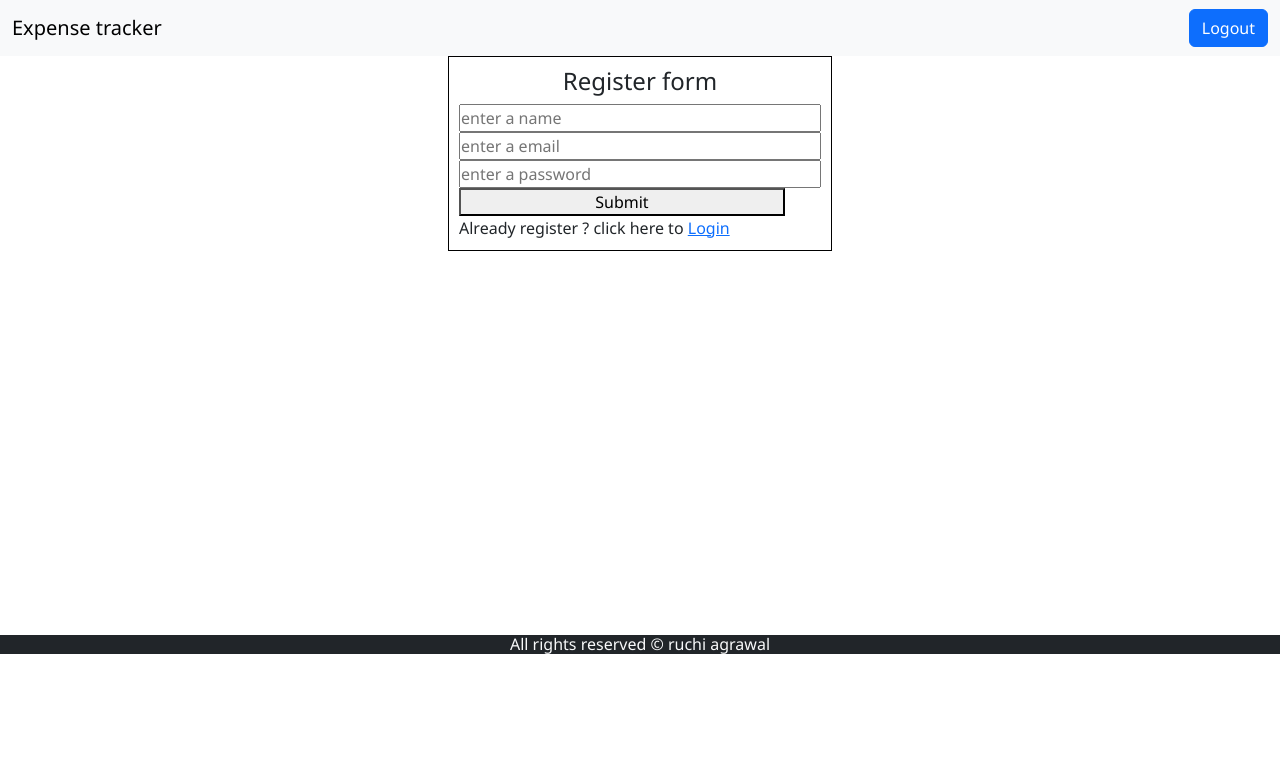
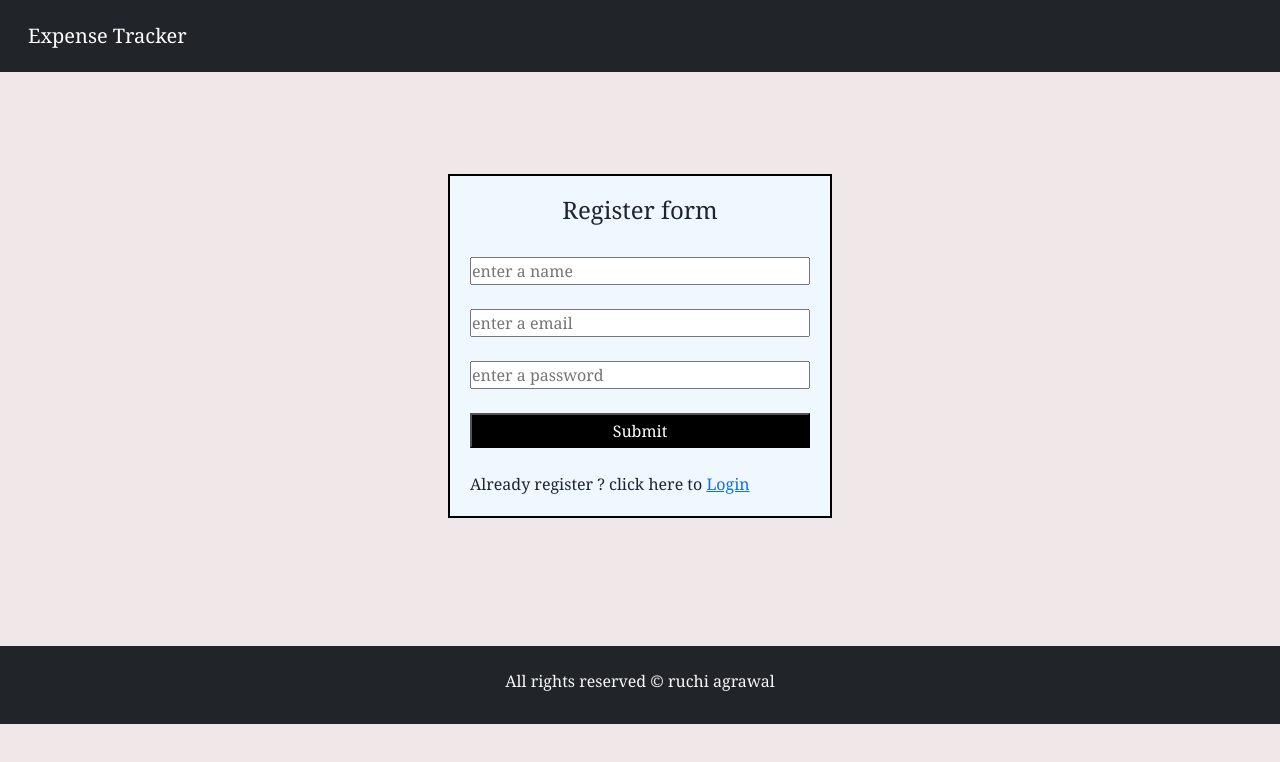
Before and after one commit to RuchiAgrawal9186/Expense-Tracker, a React (Create React App) app in the folder expense-tracker/: page /register in a window 1280 px wide. Shown: the top 762 px of the page. Built offline with nearby package versions, Linux system fonts and the light colour scheme.

Commit message:
add styling to all page to make interactive site

```diff
--- a/expense-tracker/public/index.html
+++ b/expense-tracker/public/index.html
@@ -35,6 +35,13 @@
     -->
     <link href="https://cdn.jsdelivr.net/npm/bootstrap@5.3.1/dist/css/bootstrap.min.css" rel="stylesheet" integrity="sha384-4bw+/aepP/YC94hEpVNVgiZdgIC5+VKNBQNGCHeKRQN+PtmoHDEXuppvnDJzQIu9" crossorigin="anonymous">
 <script src="https://cdn.jsdelivr.net/npm/bootstrap@5.3.1/dist/js/bootstrap.bundle.min.js" integrity="sha384-HwwvtgBNo3bZJJLYd8oVXjrBZt8cqVSpeBNS5n7C8IVInixGAoxmnlMuBnhbgrkm" crossorigin="anonymous"></script>
+
+<link href="https://cdn.jsdelivr.net/npm/bootstrap@5.2.0-beta1/dist/css/bootstrap.min.css" rel="stylesheet"
+        integrity="sha384-0evHe/X+R7YkIZDRvuzKMRqM+OrBnVFBL6DOitfPri4tjfHxaWutUpFmBp4vmVor" crossorigin="anonymous">
+
+        <script src="https://ajax.googleapis.com/ajax/libs/jquery/3.5.1/jquery.min.js"></script>
+    <script src="https://cdnjs.cloudflare.com/ajax/libs/popper.js/1.16.0/umd/popper.min.js"></script>
+    <script src="https://maxcdn.bootstrapcdn.com/bootstrap/4.5.2/js/bootstrap.min.js"></script>
     <title>Expense Tracker</title>
   </head>
   <body>
--- a/expense-tracker/src/components/Analytics.jsx
+++ b/expense-tracker/src/components/Analytics.jsx
@@ -24,7 +24,7 @@ const Analytics = ({alltransaction}) => {
   return (
     <>
        <div className='row m-3'>
-        <div className="col-md-4">
+        <div className="col-md-3">
             <div className="card">
                 <div className="card-header">
                     Total Transactions : {totaltransaction}
@@ -41,7 +41,7 @@ const Analytics = ({alltransaction}) => {
             </div>
         </div>
 
-        <div className="col-md-4">
+        <div className="col-md-3">
             <div className="card">
                 <div className="card-header">
                     Total TurnOver : {totalturnover}
@@ -57,10 +57,8 @@ const Analytics = ({alltransaction}) => {
                 </div>
             </div>
         </div>
-       </div>
 
-       <div className='row m-3'>
-        <div className='col-md-4'>
+        <div className='col-md-3'>
             <h4>Categorywise Income</h4>
             {
                 categories.map((category)=>{
@@ -80,7 +78,7 @@ const Analytics = ({alltransaction}) => {
                 })
             }
         </div>
-        <div className='col-md-4'>
+        <div className='col-md-3'>
             <h4>Categorywise Expense</h4>
             {
                 categories.map((category)=>{
@@ -101,6 +99,7 @@ const Analytics = ({alltransaction}) => {
             }
         </div>
        </div>
+
     </>
   )
 }
--- a/expense-tracker/src/components/Layout/Footer.js
+++ b/expense-tracker/src/components/Layout/Footer.js
@@ -2,7 +2,7 @@ import React from 'react'
 
 const Footer = () => {
   return (
-    <div className='bg-dark text-light' style={{marginTop:"30%"}}>
+    <div className='bg-dark text-light' style={{marginTop:"10%",padding:"2%"}}>
         <h6 className='text-center'>All rights reserved &copy; ruchi agrawal</h6>
     </div>
   )
--- a/expense-tracker/src/components/Layout/Header.js
+++ b/expense-tracker/src/components/Layout/Header.js
@@ -4,39 +4,41 @@ import { useNavigate } from 'react-router-dom'
 const Header = () => {
   const [loginuser,setloginuser]=useState("")
   const navigate = useNavigate()
+
+  const user = JSON.parse(localStorage.getItem("user"));
+
   const handlelogout  = ()=>{
     localStorage.removeItem("user")
+    setloginuser("")
     navigate("/login")
   }
-  useEffect(()=>{
-   const user=JSON.parse(localStorage.getItem("user"))
-   if(user)
-   {
-    setloginuser(user.name)
-   }
-  },[])
+  // useEffect(()=>{
+  //  const user=JSON.parse(localStorage.getItem("user"))
+  //  if(user)
+  //  {
+  //   setloginuser(user.name)
+  //  }
+  // },[])
 
   return <>
-  <nav className="navbar navbar-expand-lg bg-body-tertiary">
+  <nav className="navbar navbar-expand-lg bg-body-tertiary navbar-dark bg-dark p-3">
   <div className="container-fluid">
     <button className="navbar-toggler" type="button" data-bs-toggle="collapse" data-bs-target="#navbarTogglerDemo01" aria-controls="navbarTogglerDemo01" aria-expanded="false" aria-label="Toggle navigation">
       <span className="navbar-toggler-icon">
       </span></button>
     <div className="collapse navbar-collapse" id="navbarTogglerDemo01">
-      <a className="navbar-brand" href="/">Expense tracker</a>
-      {/* <ul className="navbar-nav ms-auto mb-2 mb-lg-0">
-        <a className="nav-item">
-          <a className="nav-link active" aria-current="page" href="#">Home</a>
-        </a>
-      </ul> */}
+      <a className="navbar-brand" href="/">Expense Tracker</a>
+      {user && (
       <ul className="navbar-nav ms-auto mb-2 mb-lg-0">
         <a className="nav-item">
-          <a className="nav-link active" aria-current="page" href="#">{loginuser}</a>
+          <a className="nav-link active m-2" aria-current="page" href="#">{user.name}</a>
         </a>
-      </ul>
+      </ul>)}
+
+      {user &&(
        <a className="nav-item">
-        <button className="btn btn-primary" aria-current="page" href="/login" onClick={handlelogout}>Logout</button>
-      </a>
+        <button className="btn btn-danger" aria-current="page" href="/login" onClick={handlelogout}>Logout</button>
+      </a>)}
 
 
     </div>
--- a/expense-tracker/src/index.css
+++ b/expense-tracker/src/index.css
@@ -1,27 +1,37 @@
 *{
   margin: 0;
-  font-family: 'Noto Sans', sans-serif;
+  font-family:Georgia, 'Times New Roman', Times, serif;
   padding: 0;
   box-sizing: border-box;
+
+}
+body{
+  background-color: rgb(240, 232, 232);
 }
 
-code {
+/* code {
   font-family: source-code-pro, Menlo, Monaco, Consolas, 'Courier New',
     monospace;
-}
+} */
 
 .register-page{
   margin: auto;
   width: 30%;
-  padding: 10px;
-  border: 1px solid black;
+  padding: 20px;
+  border: 2px solid black;
+  background-color: aliceblue;
+  margin-top: 8%;
+  flex-direction: column;
 
 }
 .login-page{
   margin: auto;
   width: 30%;
-  padding: 10px;
-  border: 1px solid black;
+  padding: 20px;
+  border: 2px solid black;
+  background-color: aliceblue;
+  margin-top: 8%;
+  flex-direction: column;
 
 }
 
@@ -31,6 +41,8 @@ code {
   justify-content: space-between;
   padding: 15px 20px;
   box-shadow:  0 0 3px gray;
+  margin: 1%;
+  background-color: azure;
 }
 
 /* icons */
@@ -51,3 +63,11 @@ code {
   color:gray
 
 }
+.table{
+  border: 2px solid black;
+  margin: auto;
+  width:98%;
+  font-weight: bolder;
+  /* background-color: gray; */
+
+}
--- a/expense-tracker/src/pages/Login.jsx
+++ b/expense-tracker/src/pages/Login.jsx
@@ -3,6 +3,7 @@ import { Link, useNavigate } from 'react-router-dom';
 import { url } from "../url.js";
 import axios from "axios";
 import Spinner from '../components/Spinner.jsx';
+import {message} from "antd"
 
 const Login = () => {
   const [email, setemail] = useState("");
@@ -31,15 +32,17 @@ const Login = () => {
       setloading(true)
       const response = await axios.post(`${url}/users/login`, obj);
       const data = response.data;
-      console.log(data);
-      console.log("login done");
+      // console.log(data);
+      // console.log("login done");
       localStorage.setItem("user", JSON.stringify({ ...data.user, password: "" }));
+      message.success("Login Successfully")
       navigate("/");
       setloading(false)
     } catch (error) {
       setloading(false)
-      console.log("not login");
-      console.log(error);
+      message.error("Not able login Something wrong.")
+      // console.log("not login");
+      // console.log(error);
     }
   };
 
@@ -53,13 +56,16 @@ const Login = () => {
     {loading ? <Spinner></Spinner> :
       <div className='login-page'>
 
-        <h2>Login form</h2>
+        <h2 style={{textAlign:"center"}}>Login form</h2>
+        <br />
         <form action="" onSubmit={handleSubmit}>
           <input type="email" name="email" value={email} placeholder='enter an email' style={{ width: "100%" }} onChange={(e) => setemail(e.target.value)} />
           <br />
+          <br />
           <input type="password" name="password" value={password} placeholder='enter a password' style={{ width: "100%" }} onChange={(e) => setpassword(e.target.value)} />
           <br />
-          <button style={{ width: "90%" }}>Submit</button>
+          <br />
+          <button style={{ width: "100%" ,backgroundColor:"black",color:"white",padding:"1%",cursor:"pointer"}}>Submit</button>
           <br />
           <br />
           New User? Click here to <Link to='/register'>Register</Link>
--- a/expense-tracker/src/pages/Register.jsx
+++ b/expense-tracker/src/pages/Register.jsx
@@ -2,55 +2,61 @@ import React, { useEffect, useState } from 'react'
 import { Link ,useNavigate} from 'react-router-dom'
 import {url} from "../url.js"
 import axios from "axios"
+import {message} from "antd"
 
 const Register = () => {
 
     const [name,setname] = useState("")
     const [email,setemail] = useState("")
     const [password,setpassword]=useState("")
+    const [loading,setloading]=useState(false)
 
     const navigate = useNavigate()
 
-    // useEffect(()=>{
-    //   if(localStorage.getItem("user"))
-    //   {
-    //     navigate("/")
-    //   }
-    // },[navigate])
+    useEffect(()=>{
+      if(localStorage.getItem("user"))
+      {
+        navigate("/")
+      }
+    },[navigate])
 
-    const handleSubmit = (e) =>{
+    const handleSubmit = async(e) =>{
         e.preventDefault()
 
         let obj = {
             name,email,password
         }
-        axios.post(`${url}/users/register`,obj)
-        .then((res)=>{
-          console.log(res.data)
-          console.log("register done")
-          navigate("/login")
-        })
-        .catch((err)=>{
-          console.log("not register")
-          console.log(err)
-        })
-        console.log(obj)
-
+        try {
+          setloading(true)
+          const response = await axios.post(`${url}/users/register`, obj);
+          const data = response.data;
+          message.success("Register Successfully")
+          navigate("/login");
+          setloading(false)
+        } catch (error) {
+          setloading(false)
+          message.error("Not able Rrgister Something wrong.")
+        }
     }
   return (
     <>
     <div className='register-page'>
         <h4 style={{textAlign:"center"}}>Register form</h4>
+        <br />
      <form action="" onSubmit={handleSubmit}>
 
         <input type="text" name="name" value = {name} placeholder='enter a name' style={{width:"100%"}} onChange={(e)=>setname(e.target.value)}/>
         <br />
+        <br />
 
         <input type="email" name="email" value = {email} placeholder='enter a email' style={{width:"100%"}}  onChange={(e)=>setemail(e.target.value)}/>
         <br />
+        <br />
         <input type="password" name="password" value = {password} placeholder='enter a password' style={{width:"100%"}}  onChange={(e)=>setpassword(e.target.value)}/>
         <br />
-        <button style={{width:"90%"}}>Submit</button>
+        <br />
+        <button style={{width:"100%",backgroundColor:"black",color:"white",padding:"1%",cursor:"pointer"}}>Submit</button>
+        <br />
         <br />
         Already register ? click here to <Link to='/login'>Login</Link>
 
```
Also changed, not shown: expense-tracker/src/pages/HomePage.jsx (+56 -58 lines).
